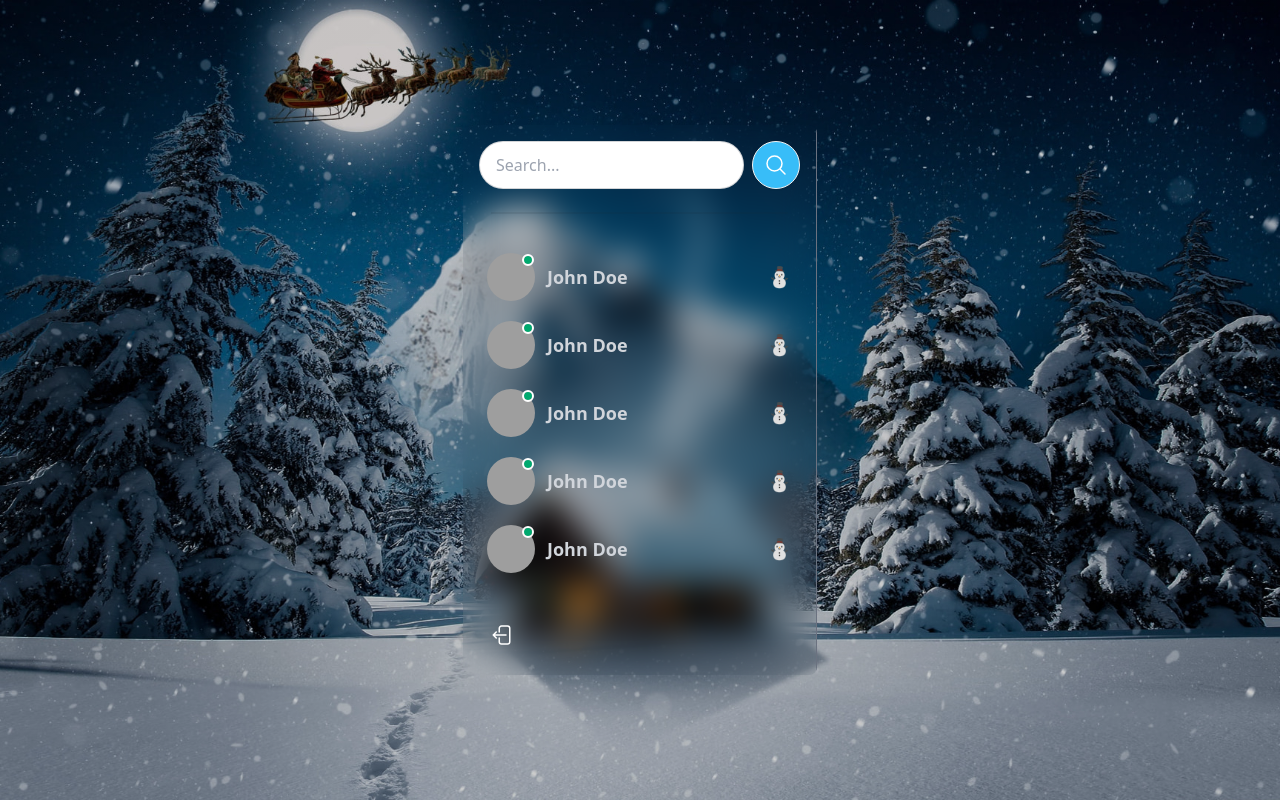
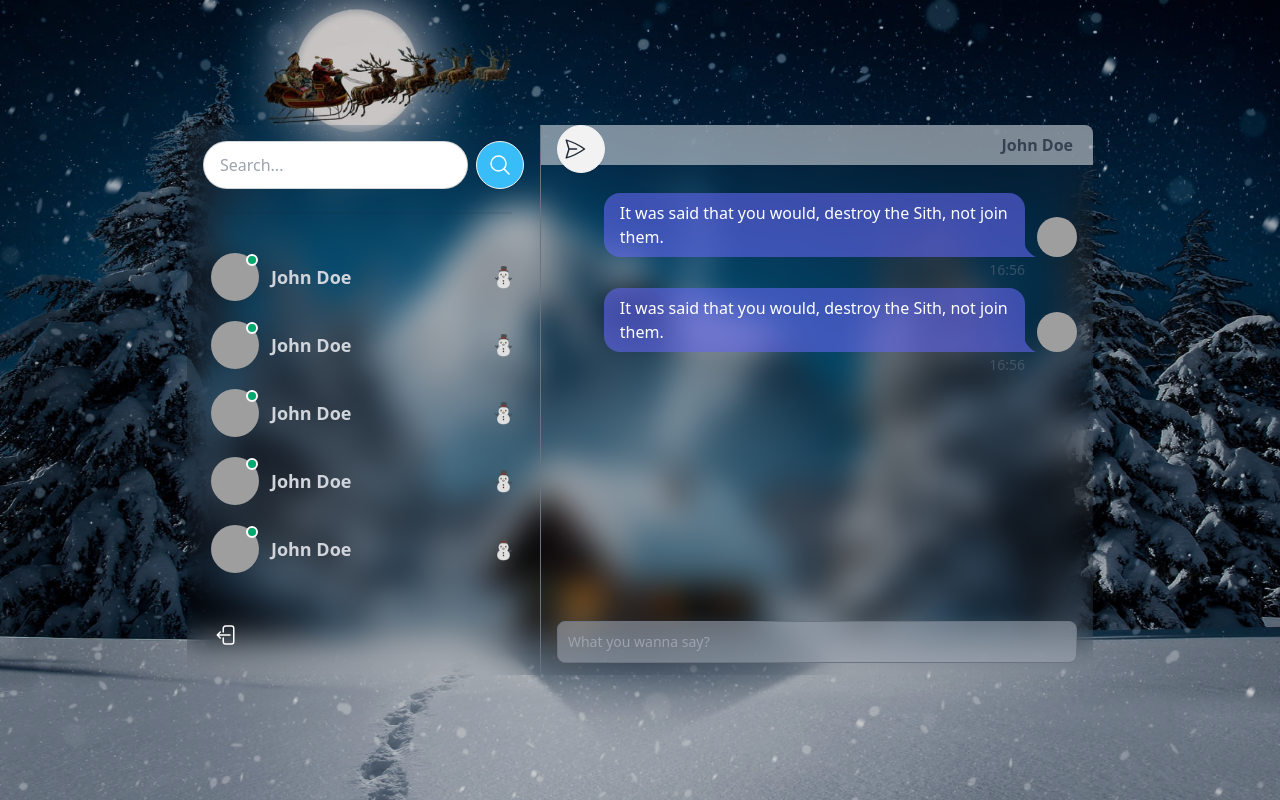
Before and after one commit to Yunxin119/RealChat, a React (Vite) app in the folder client/: page / in a window 1280 px wide. Built offline with nearby package versions, Linux system fonts and the light colour scheme; grey boxes are pictures that could not be loaded.

Commit message:
Message Container starter code

```diff
--- a/client/src/components/messages/MessageContainer.jsx
+++ b/client/src/components/messages/MessageContainer.jsx
@@ -1,9 +1,25 @@
 import React from 'react'
+import Messages from './Messages'
+import MessageInput from './MessageInput'
 
 const MessageContainer = () => {
   return (
-    <div>
-      MessageContainer
+    <div className='md: min-w-[450px] flex flex-col'>
+      <>
+        {/* Header */}
+        <div className=' flex bg-slate-50 bg-opacity-50 px-4 py-2 mb-2 justify-between'>
+          <span className='label-text ml-1'>To:</span> {" "}
+          {/* the {" "} is used to add a space between the span and the next element */}
+          <span className='text-gray-700 font-semibold mr-1'>John Doe</span>
+        </div>
+
+        {/* Messages */}
+        <Messages />
+
+        {/* Message Input */}
+        <MessageInput />
+
+      </>
     </div>
   )
 }
--- /dev/null
+++ b/client/src/components/messages/MessageInput.jsx
@@ -0,0 +1,21 @@
+import React from 'react'
+
+const MessageInput = () => {
+  return (
+    <div className='px-4 my-3'>
+        <div className='w-full'>
+            <input type='text' placeholder='What you wanna say?'
+            className='bg-opacity-60 bg-gray-400 border text-sm rounded-lg block p-2.5 w-full border-gray-500'
+            />
+            <button type='submit' className='btn btn-circle absolute pe-3 inset-y-0 items-center'>
+                <svg xmlns="http://www.w3.org/2000/svg" fill="none" viewBox="0 0 24 24" strokeWidth={1.5} stroke="currentColor" className="size-6">
+                    <path strokeLinecap="round" strokeLinejoin="round" d="M6 12 3.269 3.125A59.769 59.769 0 0 1 21.485 12 59.768 59.768 0 0 1 3.27 20.875L5.999 12Zm0 0h7.5" />
+                </svg>
+            </button>
+        </div>
+
+    </div>
+  )
+}
+
+export default MessageInput
--- /dev/null
+++ b/client/src/components/messages/Messages.jsx
@@ -0,0 +1,13 @@
+import React from 'react'
+import SingleMessage from './SingleMessage'
+
+const Messages = () => {
+  return (
+    <div className='p-4 flex-1 overflow-auto'>
+      <SingleMessage />
+      <SingleMessage />
+    </div>
+  )
+}
+
+export default Messages
--- /dev/null
+++ b/client/src/components/messages/SingleMessage.jsx
@@ -0,0 +1,27 @@
+import React from 'react'
+
+const SingleMessage = () => {
+  return (
+    <div className='chat chat-end'>
+      {/* chat end means sending from my side, chat start means the opposite */}
+
+        {/* Avatar */}
+        <div className="chat-image avatar">
+            <div className="w-10 rounded-full">
+                <img
+                    alt="Tailwind CSS chat bubble component"
+                    src="https://img.daisyui.com/images/stock/photo-1534528741775-53994a69daeb.webp" />
+            </div>
+        </div>
+        {/* Message Content */}
+        {/* TODO:  */}
+        {/* I would like to dynamically set the incoming message (chat-start) to bg-gray-100 and text-gray-700 */}
+        {/* And set the chat-end message to bg-indigo-500 and text-white */}
+        <div className="chat-bubble bg-indigo-500 bg-opacity-60 text-white">It was said that you would, destroy the Sith, not join them.</div>
+        {/* Message Footer */}
+        <div class="chat-footer mt-[3px] text-sm opacity-50 text-gray-500">16:56</div>
+    </div>
+  )
+}
+
+export default SingleMessage
--- a/client/src/screens/Home.jsx
+++ b/client/src/screens/Home.jsx
@@ -7,7 +7,7 @@ const Home = () => {
     <div>
        <div className='flex sm:h-[450px] md:h-[550px] rounded-lg overflow-hidden bg-gray-400 bg-clip-padding backdrop-filter backdrop-blur-lg bg-opacity-0'>
           <Sidebar />
-        {/* <MessageContainer /> */}
+          <MessageContainer />
        </div>
     </div>
   )
```
